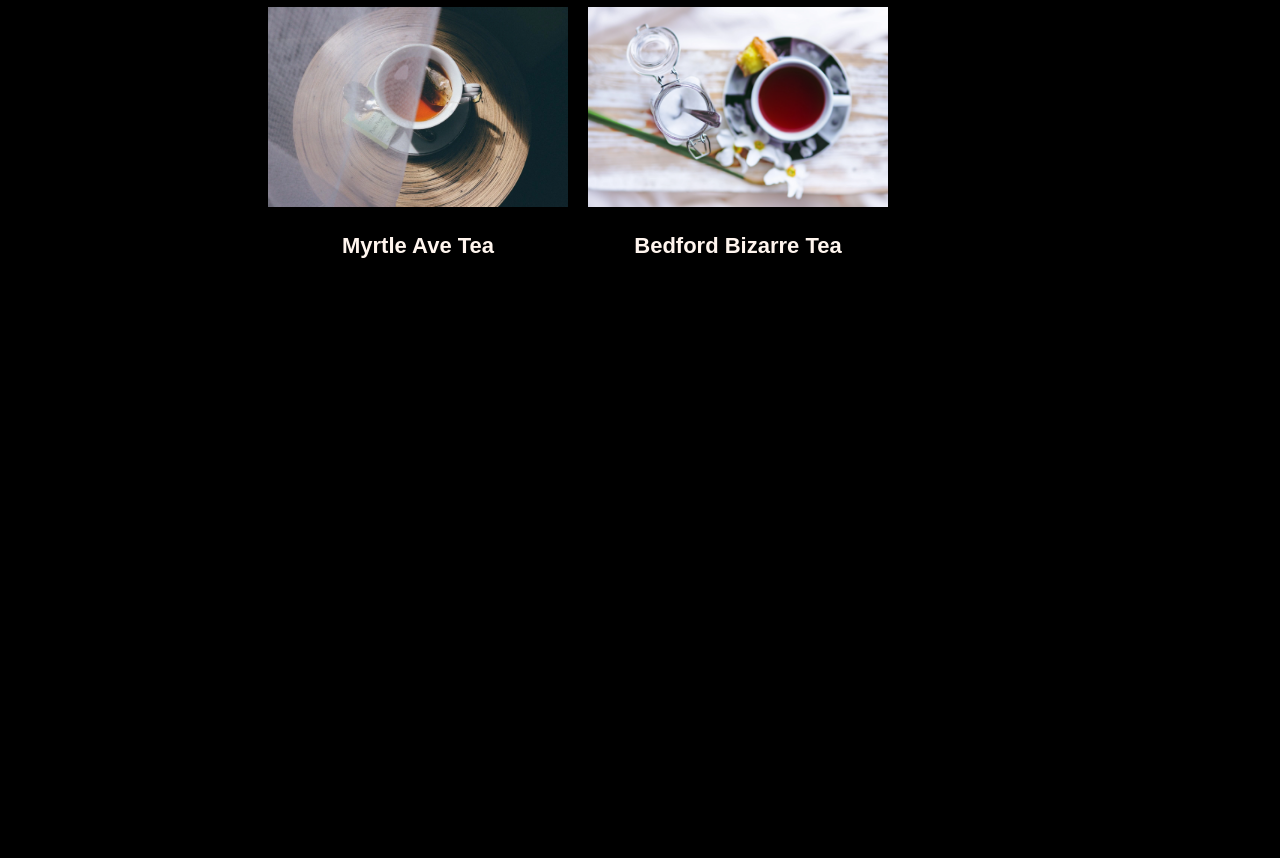
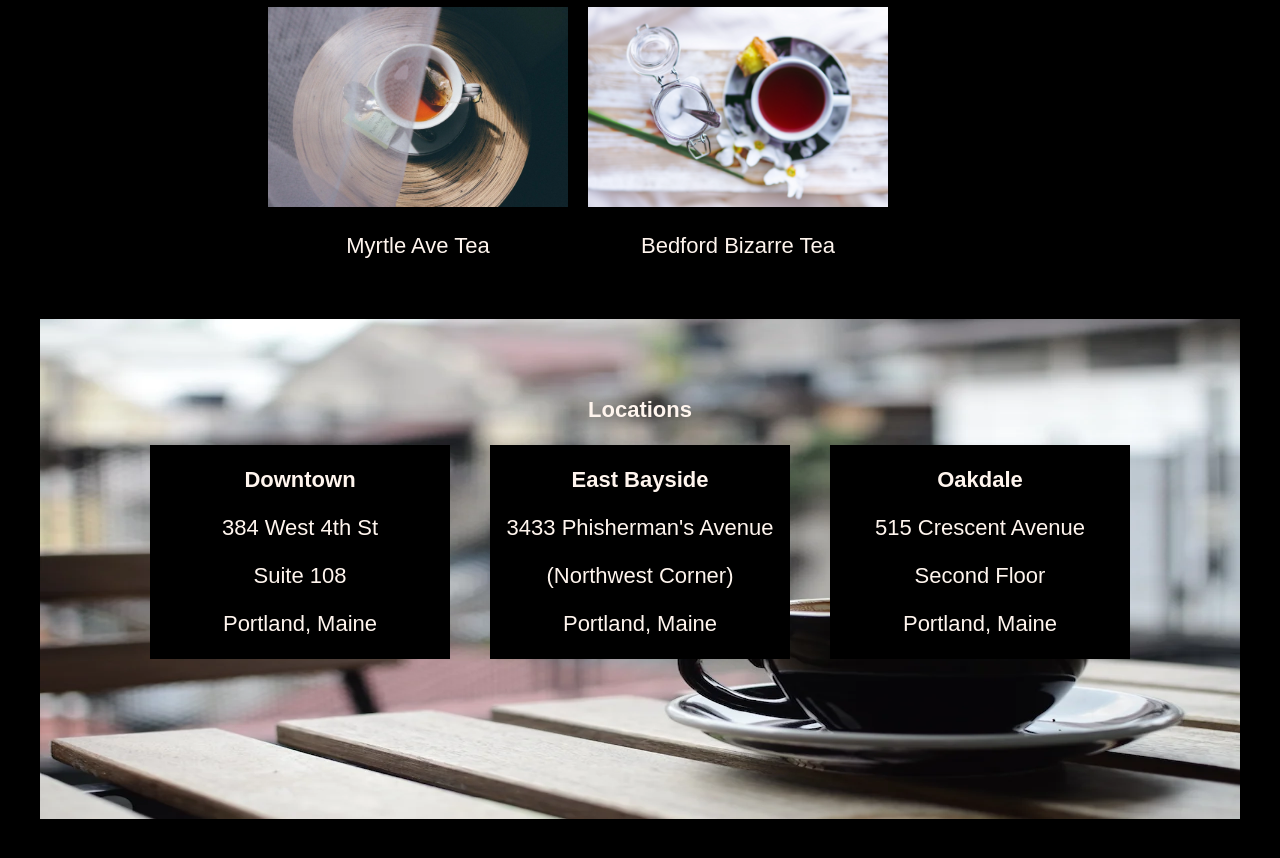
Before and after one commit to panka364/Tea_cozy, a plain HTML site: page index.html in a window 1280 px wide. Shown: the part 1192-2050 px from the top of the page. Before the commit the page ends 1469 px from the top, so only its background shows below. Drawn offline with Linux system fonts and the light colour scheme.

Commit message:
added locations section

```diff
--- a/index.html
+++ b/index.html
@@ -54,6 +54,30 @@
                     </div>
                 </div>
             </article>
+            <article class="location">
+                <img src="/resources/img-locations-background.webp" alt="">
+                <h1>Locations</h1>
+                <div class="location-sites">
+                    <div class="downtown">
+                        <h3><span>Downtown</span></h3>
+                        <h3>384 West 4th St</h3>
+                        <h3>Suite 108</h3>
+                        <h3>Portland, Maine</h3>
+                    </div>
+                    <div class="east-bayside">
+                        <h3><span>East Bayside</span></h3>
+                        <h3>3433 Phisherman's Avenue</h3>
+                        <h3>(Northwest Corner)</h3>
+                        <h3>Portland, Maine</h3>
+                    </div>
+                    <div class="oakdales">
+                        <h3><span>Oakdale</span></h3>
+                        <h3>515 Crescent Avenue</h3>
+                        <h3>Second Floor</h3>
+                        <h3>Portland, Maine</h3>
+                    </div>
+                </div>
+            </article>
         </section>
     </body>
 
--- a/style.css
+++ b/style.css
@@ -4,6 +4,7 @@
     color: seashell;
     background-color: black;
     text-align: center;
+    font-weight: normal;
 
 
 }
@@ -63,6 +64,9 @@ nav{
     justify-content: center;
 }
 
+.our-mission h2{
+    font-weight: bold;
+}
 .our-mission h4{
     margin: 0;
     padding: 0;
@@ -73,6 +77,7 @@ nav{
     height: auto;
     position: relative;
     left: 250px;
+    margin-bottom: 50px;
 
 
 }
@@ -94,3 +99,60 @@ nav{
     height: 200px;
     margin: 10px;
 }
+
+.location img {
+    height: 500px;
+    width: 1200px;
+
+}
+
+.location h1{
+    position: relative;
+    background-color: transparent;
+    top: -450px;
+    font-weight: bold;
+
+
+}
+
+.location-sites {
+    display: flex;
+    position: relative;
+    top: -465px;
+    background-color: transparent;
+    justify-content: center;
+
+
+
+}
+
+.downtown {
+    width: 300px;
+    margin-right: 40px;
+    margin-top: 15px;
+
+}
+.east-bayside {
+    margin-right: 40px;
+    width: 300px;
+    margin-top: 15px;
+
+
+
+}
+.oakdales {
+    width: 300px;
+    margin-top: 15px;
+}
+
+.oakdales span{
+    font-weight: bold;
+}
+
+.east-bayside span {
+    font-weight: bold;
+}
+
+.downtown span {
+    font-weight: bold;
+}
```
